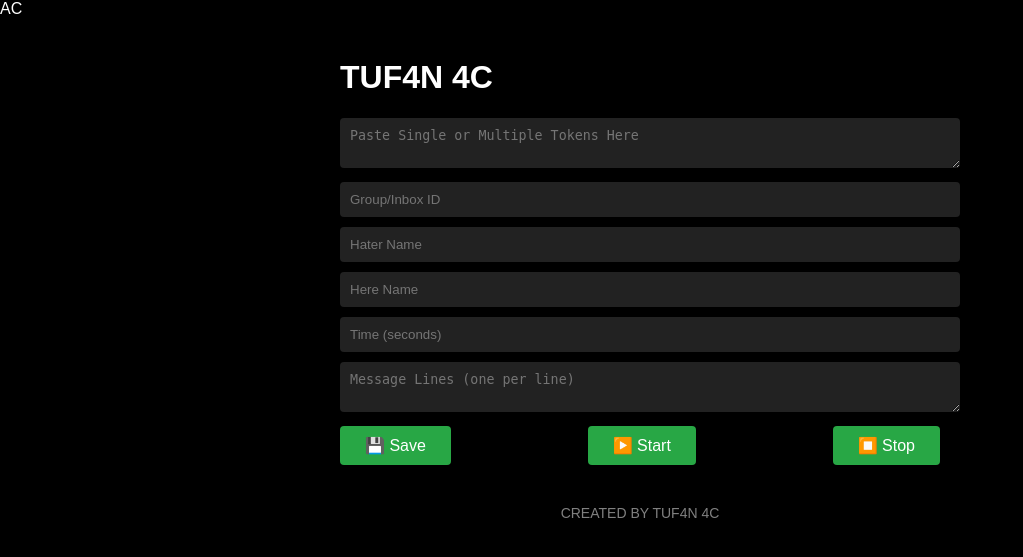
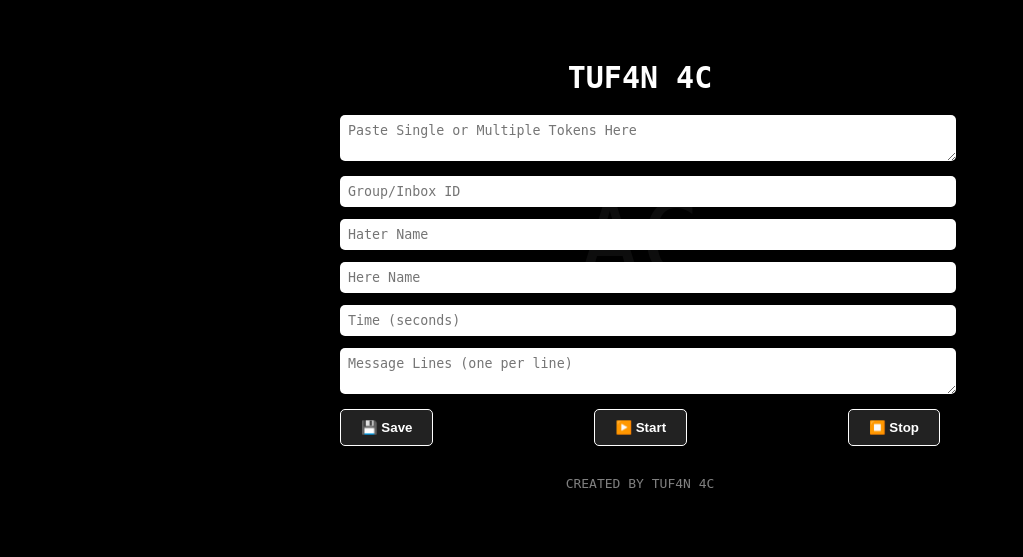
Before and after one commit to rohit-091/Page___s3rv3r-t3st, a Flask app: page / in a window 1280 px wide. Shown: the top 557 px of the page, without its empty margins (0-1023 px from the left). Run offline with Flask 3, Linux system fonts and the light colour scheme.

Commit message:
Update style.css

```diff
--- a/static/style.css
+++ b/static/style.css
@@ -1,33 +1,42 @@
 body {
   background-color: black;
   color: white;
-  font-family: Arial, sans-serif;
+  font-family: monospace;
   margin: 0;
   padding: 0;
+}
+
+.ac-background {
+  position: absolute;
+  top: 30%;
+  left: 50%;
+  transform: translate(-50%, -50%);
+  font-size: 100px;
+  color: rgba(255, 255, 255, 0.05);
+  z-index: 0;
 }
 
 .container {
   max-width: 600px;
   margin: auto;
-  padding: 20px;
+  padding: 40px 20px;
+  position: relative;
+  z-index: 1;
 }
 
-.centered-ac {
+.title {
   text-align: center;
-  font-size: 64px;
-  font-weight: bold;
-  color: red;
+  font-size: 30px;
   margin-bottom: 20px;
 }
 
-textarea, input[type="text"], input[type="number"] {
+form textarea, form input {
   width: 100%;
-  padding: 10px;
-  margin-bottom: 10px;
-  background-color: #222;
-  color: white;
+  margin-bottom: 12px;
+  padding: 8px;
   border: none;
-  border-radius: 4px;
+  border-radius: 5px;
+  font-family: monospace;
 }
 
 .buttons {
@@ -36,30 +45,17 @@
 }
 
 button {
-  background-color: #28a745;
+  padding: 10px 20px;
+  font-weight: bold;
+  background: #222;
   color: white;
-  border: none;
-  padding: 10px 25px;
-  font-size: 16px;
+  border: 1px solid white;
   cursor: pointer;
-  border-radius: 4px;
-}
-
-button:hover {
-  background-color: #218838;
+  border-radius: 5px;
 }
 
 footer {
   text-align: center;
-  margin-top: 40px;
+  margin-top: 30px;
   color: gray;
-  font-size: 14px;
 }
-
-#debug {
-  margin-top: 20px;
-  background-color: #111;
-  padding: 10px;
-  white-space: pre-line;
-  border-radius: 4px;
-}
```
